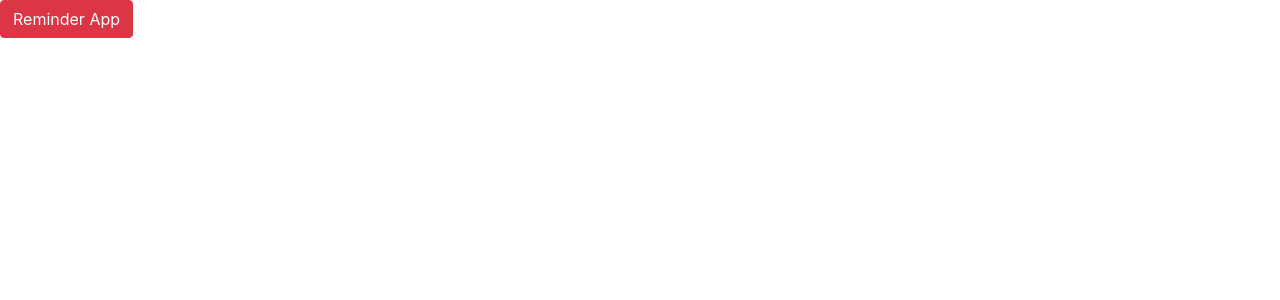
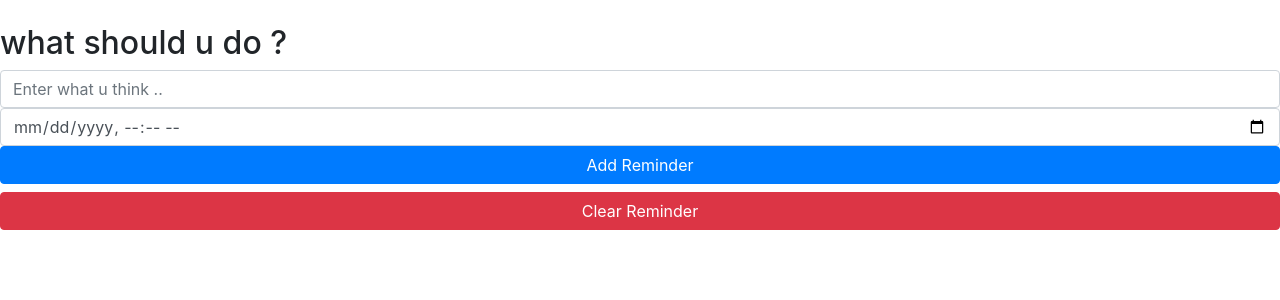
Before and after one commit to bilal07/reminderapp, a React (Create React App) app: page / in a window 1280 px wide. Shown: the top 300 px of the page. Built offline with nearby package versions, Linux system fonts and the light colour scheme.

Commit message:
write jsx in app js

```diff
--- a/src/components/App.js
+++ b/src/components/App.js
@@ -4,7 +4,24 @@ import React, { Component } from 'react';
 class App extends Component {
     render() {
         return (
-            <h2 className="btn btn-danger">Reminder App</h2>
+            <div className="App">
+                <img src="" alt=""/>
+                <div className="reminder-title">
+                    <h2>what should u do ?</h2>
+                </div>
+                <input
+                    className="form-control"
+                    type="text"
+                    placeholder="Enter what u think .."
+                />
+                <input
+                    className="form-control"
+                    type="datetime-local"
+                    placeholder="Enter what u think .."
+                />
+                <button className="btn btn-primary btn-block">Add Reminder</button>
+                <button className="btn btn-danger btn-block">Clear Reminder</button>
+            </div>
         );
     }
 }
```
Also changed, not shown: src/threeSteps.txt (added), 1 other file (tests, documents, lock files or other folders).
